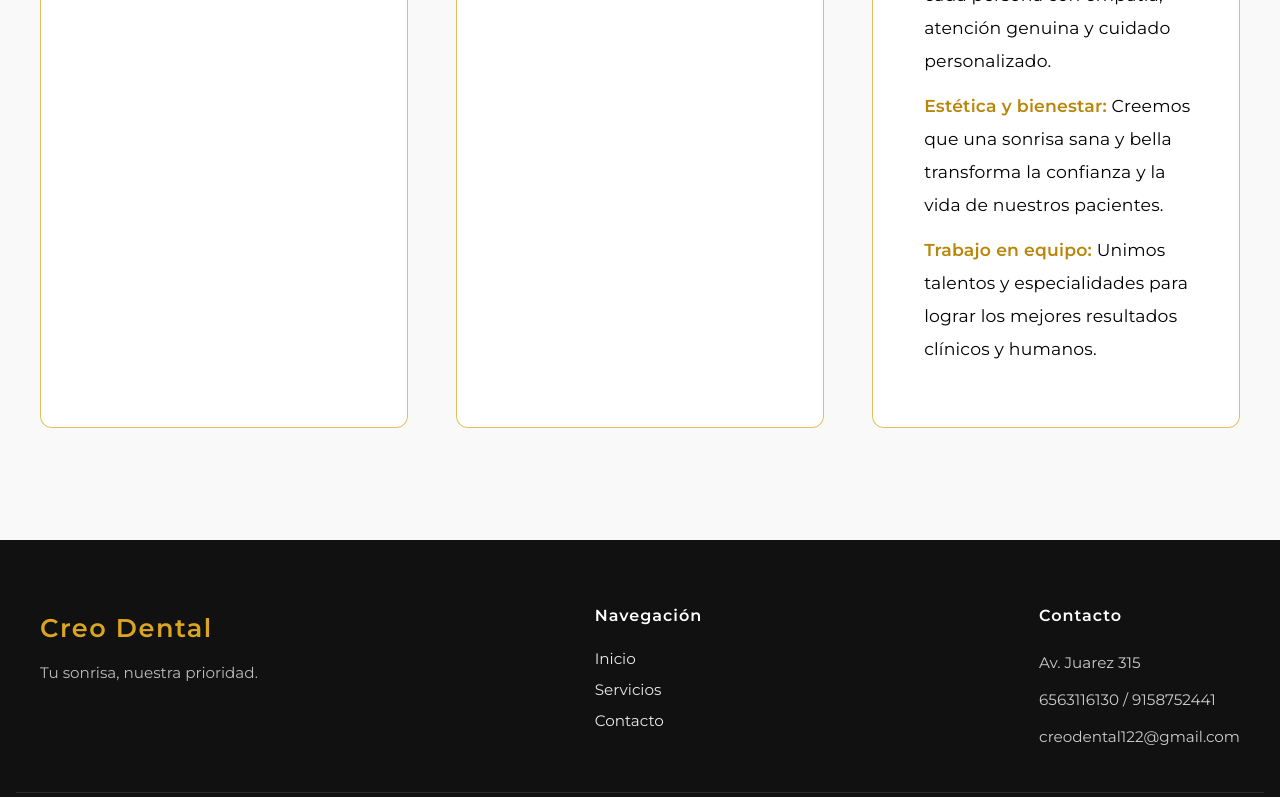
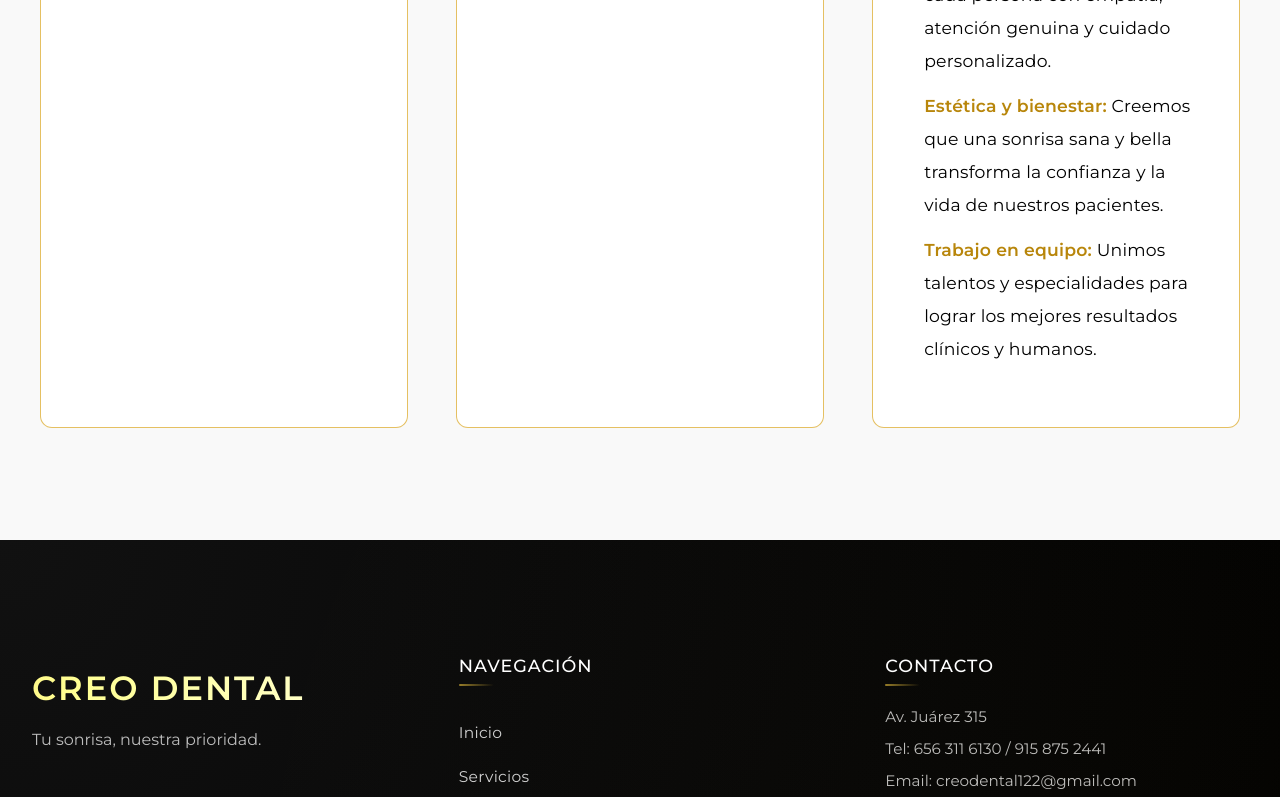
Before and after one commit to SebastianPineiro10/Creo-Dental, a React (Vite) app: page / in a window 1280 px wide. Shown: the part 2000-2797 px from the top of the page. Built offline with nearby package versions, Linux system fonts and the light colour scheme.

Commit message:
Ultimos ajustes de version preliminar

```diff
--- a/package.json
+++ b/package.json
@@ -10,8 +10,9 @@
     "preview": "vite preview"
   },
   "dependencies": {
+    "lucide": "^0.546.0",
     "lucide-react": "^0.545.0",
-    "react": "^19.1.1",
+    "react": "^19.2.0",
     "react-dom": "^19.1.1",
     "react-helmet": "^6.1.0",
     "react-icons": "^5.5.0",
--- a/src/components/footer/Footer.jsx
+++ b/src/components/footer/Footer.jsx
@@ -1,36 +1,90 @@
+import { useEffect, useRef } from "react";
 import "./footer.css";
+import { Facebook, Instagram, MessageCircle } from "lucide-react";
 
 function Footer() {
+  const footerRef = useRef(null);
+
+  useEffect(() => {
+    const observer = new IntersectionObserver(
+      (entries) => {
+        entries.forEach((entry) => {
+          if (entry.isIntersecting) {
+            entry.target.classList.add("footer-visible");
+            observer.unobserve(entry.target);
+          }
+        });
+      },
+      { threshold: 0.2 }
+    );
+
+    if (footerRef.current) observer.observe(footerRef.current);
+    return () => observer.disconnect();
+  }, []);
+
   return (
-    <footer className="footer">
+    <footer ref={footerRef} className="footer fade-in-footer">
       <div className="footer-container">
 
-        {/* Logo y lema */}
+        {/* ---------- LOGO Y LEMA ---------- */}
         <div className="footer-logo">
-          <h2>Creo Dental</h2>
-          <p>Tu sonrisa, nuestra prioridad.</p>
+          <h2 className="brand-title">Creo Dental</h2>
+          <p className="brand-subtitle">Tu sonrisa, nuestra prioridad.</p>
         </div>
 
-        {/* Links */}
+        {/* ---------- NAVEGACIÓN ---------- */}
         <div className="footer-links">
-          <h3>Navegación</h3>
+          <h3 className="footer-heading">Navegación</h3>
           <a href="/">Inicio</a>
           <a href="/services">Servicios</a>
           <a href="/contact">Contacto</a>
         </div>
 
-        {/* Información */}
+        {/* ---------- INFORMACIÓN Y REDES ---------- */}
         <div className="footer-info">
-          <h3>Contacto</h3>
-          <p>Av. Juarez 315</p>
-          <p>6563116130 / 9158752441</p>
-          <p>creodental122@gmail.com</p>
+          <h3 className="footer-heading">Contacto</h3>
+          <p>Av. Juárez 315</p>
+          <p>Tel: 656 311 6130 / 915 875 2441</p>
+          <p>Email: creodental122@gmail.com</p>
+
+          {/* Redes sociales */}
+          <div className="footer-socials">
+            <a
+              href="https://www.facebook.com/creodentalclinica"
+              target="_blank"
+              rel="noopener noreferrer"
+              aria-label="Facebook"
+            >
+              <Facebook size={22} strokeWidth={1.2} />
+            </a>
+            <a
+              href="https://www.instagram.com/clinicacreodental/"
+              target="_blank"
+              rel="noopener noreferrer"
+              aria-label="Instagram"
+            >
+              <Instagram size={22} strokeWidth={1.2} />
+            </a>
+            <a
+              href="https://wa.me/526563116130"
+              target="_blank"
+              rel="noopener noreferrer"
+              aria-label="WhatsApp"
+            >
+              <MessageCircle size={22} strokeWidth={1.2} />
+            </a>
+          </div>
         </div>
       </div>
 
-      {/* Derechos reservados */}
+      {/* ---------- DIVISOR ---------- */}
+      <div className="divider"></div>
+
+      {/* ---------- COPYRIGHT ---------- */}
       <div className="footer-bottom">
-        <p>© {new Date().getFullYear()} Creo Dental | Todos los derechos reservados</p>
+        <p>
+          © {new Date().getFullYear()} Creo Dental — Todos los derechos reservados
+        </p>
       </div>
     </footer>
   );
--- a/src/components/footer/footer.css
+++ b/src/components/footer/footer.css
@@ -1,81 +1,245 @@
-@import url('https://fonts.googleapis.com/css2?family=Montserrat:wght@400;500;600&display=swap');
+@import url("https://fonts.googleapis.com/css2?family=Montserrat:wght@400;500;600&display=swap");
 
+/* ---------- BASE ---------- */
 .footer {
+  background: radial-gradient(circle at top left, #111 0%, #000 100%);
+  color: #eaeaea;
+  font-family: "Montserrat", sans-serif;
+  padding: 6rem 2rem 3rem;
   position: relative;
-  background: #111; /* fondo oscuro elegante */
-  color: #eaeaea;
-  padding: 3rem 1rem 1.5rem;
-  font-family: 'Montserrat', sans-serif;
+  overflow: hidden;
+}
+
+.footer-visible {
+  opacity: 1;
+  transform: translateY(0);
 }
 
 .footer-container {
-  display: flex;
-  justify-content: space-between;
-  flex-wrap: wrap;
-  gap: 2rem;
-  max-width: 1200px;
+  max-width: 1250px;
   margin: 0 auto;
+  display: grid;
+  grid-template-columns: repeat(auto-fit, minmax(280px, 1fr));
+  gap: 4rem;
+  align-items: start;
 }
 
-/* Logo */
+/* ---------- LOGO ---------- */
+.footer-logo {
+  text-align: left;
+}
+
 .footer-logo h2 {
-  font-size: 1.6rem;
-  font-weight: 700;
-  margin-bottom: 0.5rem;
-  color: goldenrod; /* resalta corporativo */
-  letter-spacing: 1.5px;
+  font-size: 2.1rem;
+  font-weight: 600;
+  letter-spacing: 2px;
+  text-transform: uppercase;
+  background-image: linear-gradient(90deg, #d4af37, #f6e7b4);
+  background-size: 200% 100%;
+  background-position: 0% 50%;
+  color: transparent;
+  -webkit-background-clip: text;
+  background-clip: text;
+  animation: goldShine 8s ease-in-out infinite alternate;
+  margin-bottom: 0.8rem;
+}
+
+@keyframes goldShine {
+  0% {
+    background-position: 0% 50%;
+    filter: brightness(0.9);
+  }
+  100% {
+    background-position: 100% 50%;
+    filter: brightness(1.3);
+  }
 }
 
 .footer-logo p {
-  font-size: 0.95rem;
-  font-weight: 400;
-  color: #bbb;
+  font-size: 1rem;
+  color: #bcbcbc;
+  margin-top: 0.3rem;
+  line-height: 1.6;
+  max-width: 260px;
 }
 
-/* Secciones */
+/* ---------- SECCIONES ---------- */
 .footer-links h3,
 .footer-info h3 {
-  font-size: 1rem;
-  font-weight: 600;
-  margin-bottom: 0.8rem;
   color: #fff;
+  font-size: 1.1rem;
+  font-weight: 500;
+  margin-bottom: 1.5rem;
   letter-spacing: 1px;
+  text-transform: uppercase;
+  position: relative;
 }
 
-.footer-links,
-.footer-info {
+.footer-links h3::after,
+.footer-info h3::after {
+  content: "";
+  position: absolute;
+  bottom: -6px;
+  left: 0;
+  width: 35px;
+  height: 2px;
+  background: linear-gradient(90deg, #d4af37, transparent);
+  border-radius: 1px;
+  opacity: 0.7;
+}
+
+/* ---------- LINKS ---------- */
+.footer-links {
   display: flex;
   flex-direction: column;
-  gap: 0.5rem;
+  gap: 0.9rem; /* separación visual más natural */
 }
 
-/* Links */
 .footer-links a {
   text-decoration: none;
-  color: #eaeaea;
-  font-weight: 400;
-  font-size: 0.95rem;
-  transition: all 0.3s ease;
+  color: #d1d1d1;
+  font-size: 0.97rem;
+  letter-spacing: 0.3px;
+  position: relative;
+  padding: 0.2rem 0; /* microespacio interno */
+  transition: all 0.4s ease;
+}
+
+.footer-links a::after {
+  content: "";
+  position: absolute;
+  bottom: -2px;
+  left: 0;
+  width: 0%;
+  height: 1px;
+  background: #d4af37;
+  transition: width 0.3s ease;
 }
 
 .footer-links a:hover {
-  color: goldenrod;
-  padding-left: 3px; /* efecto sutil */
+  color: #d4af37;
+  transform: translateX(4px);
 }
 
-/* Info */
-.footer-info p {
-  margin: 0.2rem 0;
-  font-size: 0.95rem;
-  color: #ccc;
+.footer-links a:hover::after {
+  width: 100%;
 }
 
-/* Bottom */
+/* ---------- CONTACTO ---------- */
+.footer-info p {
+  margin: 0.4rem 0;
+  font-size: 0.95rem;
+  color: #bcbcbc;
+  line-height: 1.7;
+  transition: color 0.3s ease;
+}
+
+.footer-info p:hover {
+  color: #d4af37;
+}
+
+/* ---------- REDES SOCIALES ---------- */
+.footer-socials {
+  display: flex;
+  gap: 20px;
+  margin-top: 1.8rem;
+}
+
+.footer-socials a {
+  color: #bcbcbc;
+  transition: all 0.4s ease;
+}
+
+.footer-socials a:hover {
+  color: #d4af37;
+  transform: translateY(-4px);
+  filter: drop-shadow(0 0 8px rgba(212, 175, 55, 0.35));
+}
+
+/* ---------- DIVISOR ---------- */
+.divider {
+  height: 1px;
+  background: linear-gradient(to right, transparent, #d4af37, transparent);
+  margin: 4rem auto 2.5rem;
+  width: 80%;
+  opacity: 0.35;
+  border-radius: 2px;
+}
+
+/* ---------- COPYRIGHT ---------- */
 .footer-bottom {
-  margin-top: 2.5rem;
   text-align: center;
-  font-size: 0.85rem;
-  border-top: 1px solid rgba(255, 255, 255, 0.1);
-  padding-top: 1rem;
-  color: #888;
+  font-size: 0.9rem;
+  color: #999;
+  letter-spacing: 0.5px;
+  font-weight: 400;
+  margin-top: 1rem;
 }
+
+.footer-bottom p {
+  margin: 0;
+  transition: color 0.3s ease;
+}
+
+.footer-bottom p:hover {
+  color: #d4af37;
+}
+
+/* ---------- EFECTO DE ILUMINACIÓN ---------- */
+.footer::before {
+  content: "";
+  position: absolute;
+  top: -20%;
+  left: -10%;
+  width: 200%;
+  height: 200%;
+  background: radial-gradient(
+    circle at center,
+    rgba(212, 175, 55, 0.05) 0%,
+    transparent 70%
+  );
+  opacity: 0.5;
+  pointer-events: none;
+}
+
+/* ---------- RESPONSIVE ---------- */
+@media (max-width: 768px) {
+  .footer {
+    padding: 4rem 1.2rem 2rem;
+  }
+
+  .footer-container {
+    text-align: center;
+    gap: 3rem;
+  }
+
+  .footer-logo {
+    text-align: center;
+  }
+
+  .footer-logo h2 {
+    font-size: 1.8rem;
+  }
+
+  .footer-logo p {
+    margin: 0 auto;
+  }
+
+  .footer-links {
+    gap: 1rem;
+  }
+
+  .footer-links h3::after,
+  .footer-info h3::after {
+    left: 50%;
+    transform: translateX(-50%);
+  }
+
+  .footer-socials {
+    justify-content: center;
+  }
+
+  .divider {
+    width: 90%;
+  }
+}
--- a/src/components/navbar/Navbar.jsx
+++ b/src/components/navbar/Navbar.jsx
@@ -1,10 +1,12 @@
 import { Link, useLocation } from "react-router-dom";
 import { useState } from "react";
+import { Menu, X } from "lucide-react";
 import "./navbar.css";
 
 function Navbar() {
   const location = useLocation();
   const [isDropdownOpen, setIsDropdownOpen] = useState(false);
+  const [isMenuOpen, setIsMenuOpen] = useState(false);
 
   let closeTimeout;
   const handleMouseEnter = () => {
@@ -15,9 +17,15 @@ function Navbar() {
     closeTimeout = setTimeout(() => setIsDropdownOpen(false), 120);
   };
 
+  const toggleMenu = () => {
+    setIsMenuOpen(!isMenuOpen);
+    document.body.style.overflow = isMenuOpen ? "auto" : "hidden"; // evita scroll al abrir menú
+  };
+
   return (
     <nav className="navbar" key={location.pathname}>
       <div className="navbar-container">
+        {/* ---------- LOGO ---------- */}
         <div className="navbar-logo">
           <Link to="/">
             <img
@@ -28,6 +36,7 @@ function Navbar() {
           </Link>
         </div>
 
+        {/* ---------- LINKS DESKTOP ---------- */}
         <ul className="navbar-links">
           <li><Link to="/services">Servicios</Link></li>
 
@@ -37,7 +46,6 @@ function Navbar() {
             onMouseLeave={handleMouseLeave}
           >
             <span className="dropdown-toggle">Sucursales ▾</span>
-
             {isDropdownOpen && (
               <div className="dropdown-menu">
                 <Link to="/sucursal/juarez" className="dropdown-item">
@@ -52,6 +60,23 @@ function Navbar() {
 
           <li><Link to="/contact">Contacto</Link></li>
         </ul>
+
+        {/* ---------- BOTÓN HAMBURGUESA ---------- */}
+        <button className="menu-toggle" onClick={toggleMenu} aria-label="Menú">
+          {isMenuOpen ? <X size={28} color="goldenrod" /> : <Menu size={28} color="goldenrod" />}
+        </button>
+      </div>
+
+      {/* ---------- MENÚ MÓVIL ---------- */}
+      <div className={`mobile-menu ${isMenuOpen ? "open" : ""}`}>
+        <ul>
+          <li><Link to="/" onClick={toggleMenu}>Inicio</Link></li>
+          <li><Link to="/services" onClick={toggleMenu}>Servicios</Link></li>
+          <li><Link to="/sucursal/juarez" onClick={toggleMenu}>Clínica Juárez</Link></li>
+          <li><Link to="/sucursal/americas" onClick={toggleMenu}>Clínica Américas</Link></li>
+          <li><Link to="/contact" onClick={toggleMenu}>Contacto</Link></li>
+          <li><a href="https://wa.me/526563116130" target="_blank" onClick={toggleMenu}>WhatsApp</a></li>
+        </ul>
       </div>
     </nav>
   );
```
Also changed, not shown: src/App.jsx (+4 -4 lines), src/components/navbar/navbar.css (+77 -28 lines), 1 other file (tests, documents, lock files or other folders).
